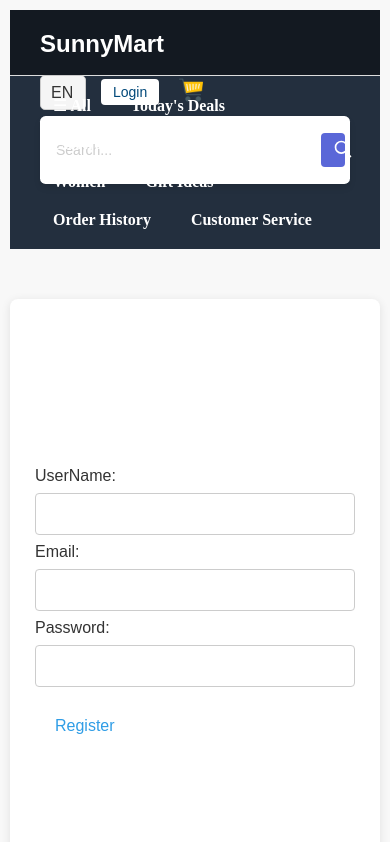
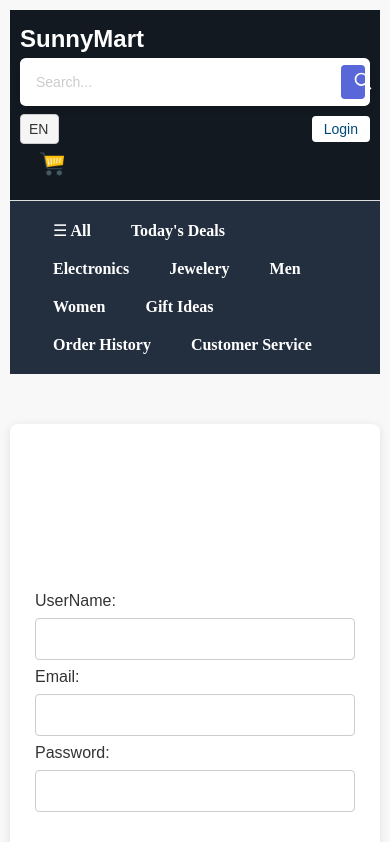
Before and after one commit to sridurgeshv/Ecommerce-site, a React (Create React App) app: page /register in a window 390 px wide. Shown: the top 842 px of the page. Built offline with nearby package versions, Linux system fonts and the light colour scheme; no server answers; what amazon-cognito-identity-js would draw is missing.

Commit message:
final chnages done

```diff
--- a/src/components/common/Header.css
+++ b/src/components/common/Header.css
@@ -3,17 +3,18 @@
   justify-content: space-between;
   align-items: center;
   padding: 10px 30px;
-    height: 45px;
+  height: auto; /* Change height to auto */
   max-width: auto;
   background-color: #131921;
   border-bottom: 1px solid #ddd;
+  flex-wrap: wrap; /* Allow items to wrap on smaller screens */
 }
 
 .Header h1 {
   margin: 0;
   color: #fff;
   font-size: 24px;
-    padding-left: 20px;
+  padding-left: 0; /* Remove padding-left */
 }
 
 .Header a {
@@ -23,7 +24,9 @@
 .Header nav {
   display: flex;
   align-items: center;
+  flex-wrap: wrap; /* Allow nav items to wrap on smaller screens */
 }
+
 .Header div span {
   margin-right: 10px;
   color: #333;
@@ -32,7 +35,7 @@
 
 .Header .CartIcon {
   margin-left: 20px;
-    padding-right: 20px;
+  padding-right: 0; /* Remove padding-right */
 }
 
 .Header .CartIcon img {
@@ -40,10 +43,10 @@
   width: auto;
   cursor: pointer;
 }
+
 .Header .CartIcon img:hover {
-    /* Removed background color */
-    border: 2px solid #fff; /* Added white border */
-    margin: -1px; /* Added negative margins */
+  border: 2px solid #fff;
+  margin: -1px;
 }
 
 .Header button {
@@ -54,44 +57,44 @@
 }
 
 .UserName {
-    color: white; /* Set text color to white */
-    font-size: 20px;
-    margin-right: 15px;
+  color: white;
+  font-size: 16px; /* Reduce font size for smaller screens */
+  margin-right: 10px;
 }
 
 .logout {
   background-color: white;
-    color:#004879;
-    padding: 14px 15px;
-    margin: 8px 0;
+  color: #004879;
+  padding: 8px 12px; /* Reduce padding for smaller screens */
+  margin: 5px 0; /* Reduce margin for smaller screens */
   border: none;
   border-radius: 4px;
   cursor: pointer;
-    width: 35%;
-    font-size: 16px;
+  width: auto; /* Change width to auto */
+  font-size: 14px; /* Reduce font size for smaller screens */
   transition: background-color 0.3s ease;
 }
 
 .logout:hover {
-    color:white;
+  color: white;
   background-color: #004879;
 }
 
 .loginb {
   background-color: white;
-    color:#004879;
-    padding: 14px 20px;
-    margin: 8px 0;
+  color: #004879;
+  padding: 8px 12px; /* Reduce padding for smaller screens */
+  margin: 5px 0; /* Reduce margin for smaller screens */
   border: none;
   border-radius: 4px;
   cursor: pointer;
-    width: 100%;
-    font-size: 16px;
+  width: auto; /* Change width to auto */
+  font-size: 14px; /* Reduce font size for smaller screens */
   transition: background-color 0.3s ease;
 }
 
 .loginb:hover {
-    color:white;
+  color: white;
   background-color: #004879;
 }
 
@@ -100,18 +103,20 @@
   .Header {
     flex-direction: column;
     align-items: flex-start;
+    padding: 10px;
   }
 
   .Header h1,
-  .Header div,
+  .Header nav,
   .Header .CartIcon {
     width: 100%;
     justify-content: space-between;
-    padding: 10px 0;
+    padding: 5px 0;
   }
 
-  .Header div {
+  .Header nav {
     order: 2;
+    flex-direction: row; /* Change nav items to row on smaller screens */
   }
 
   .Header .CartIcon {
@@ -125,28 +130,29 @@
 
 /* Style the select element */
 select {
-    padding: 8px 10px; /* Adjust padding as needed */
-    font-size: 16px; /* Adjust font size as needed */
-    border: 1px solid #ccc; /* Add border for clarity */
-    border-radius: 5px; /* Add border radius for rounded corners */
-    background-color: #f5f5f5; /* Set background color */
-    color: #333; /* Set text color */
-    appearance: none; /* Remove default dropdown arrow */
-    margin-right:15px;
+  padding: 6px 8px; /* Reduce padding for smaller screens */
+  font-size: 14px; /* Reduce font size for smaller screens */
+  border: 1px solid #ccc;
+  border-radius: 4px;
+  background-color: #f5f5f5;
+  color: #333;
+  appearance: none;
+  margin-right: 10px;
+  cursor: pointer; /* Add cursor pointer for better UX */
 }
 
 /* Style the options */
 select option {
-    padding: 8px 12px; /* Adjust padding as needed */
+  padding: 6px 10px; /* Reduce padding for smaller screens */
 }
 
 /* Style the options on hover */
 select option:hover {
-    background-color: #ddd; /* Change background color on hover */
+  background-color: #ddd;
 }
 
 /* Style the options when selected */
 select option:checked {
-    background-color: #007bff; /* Change background color when selected */
-    color: #fff; /* Change text color when selected */
+  background-color: #007bff;
+  color: #fff;
 }
```
Also changed, not shown: 12 other files (tests, documents, lock files or other folders). Lines whose indentation alone changed are shown as unchanged.
